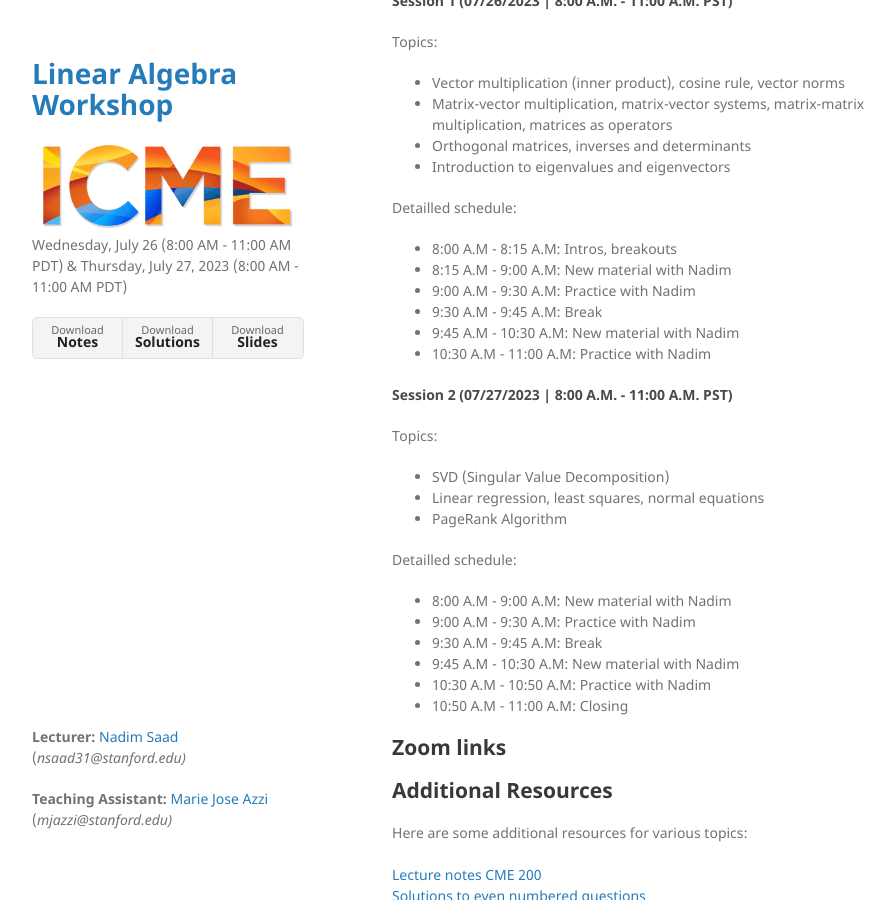
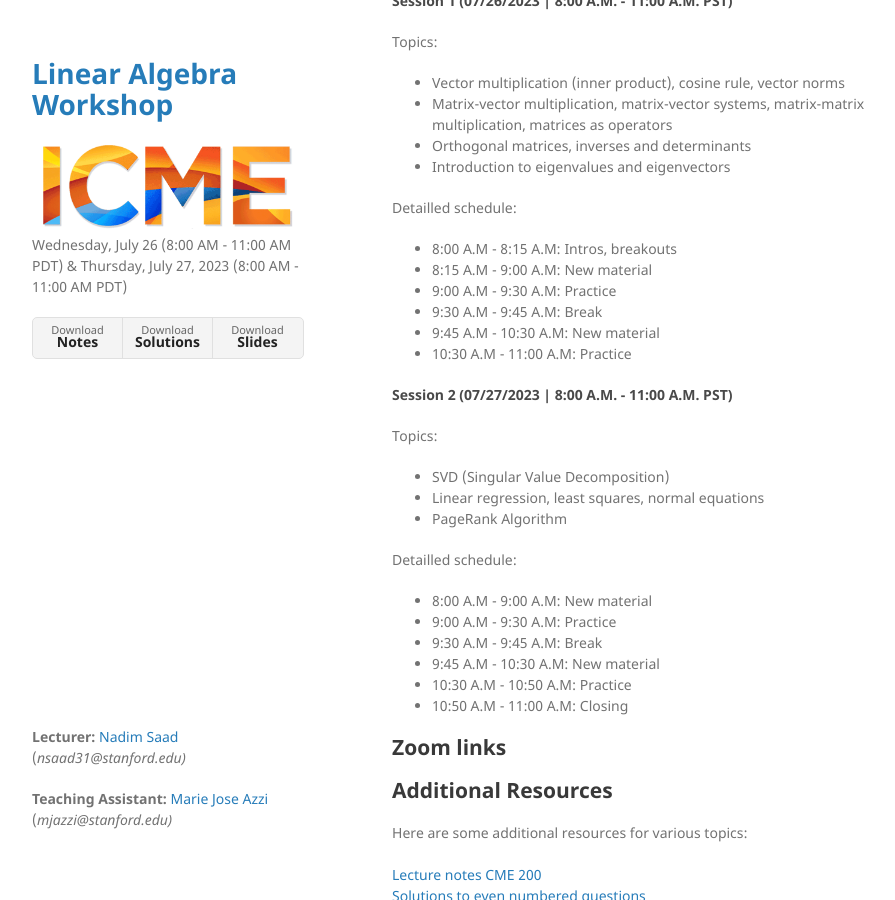
Before and after one commit to nsaad31/Linear_Algebra_ICME_Workshops_2023, a Jekyll site: the page built from index.md, in a window 1280 px wide and 900 px high, scrolled down 1532 px. Shown: the whole window, without its empty margins (178-1073 px from the left). Built offline with Jekyll 4.4.1, drawn with Linux system fonts in a browser that asks for light colours; our own code applies the rules of GitHub Pages for plain Markdown files.

Commit message:
Update index.md

```diff
--- a/index.md
+++ b/index.md
@@ -32,11 +32,11 @@ MJ is a 4th year Ph.D. candidate in Mechanical Engineering in the Farhat Researc
 
   Detailled schedule:
   - 8:00 A.M - 8:15 A.M: Intros, breakouts
-  - 8:15 A.M - 9:00 A.M: New material with Nadim
-  - 9:00 A.M - 9:30 A.M: Practice with Nadim
+  - 8:15 A.M - 9:00 A.M: New material
+  - 9:00 A.M - 9:30 A.M: Practice
   - 9:30 A.M - 9:45 A.M: Break
-  - 9:45 A.M - 10:30 A.M: New material with Nadim
-  - 10:30 A.M - 11:00 A.M: Practice with Nadim
+  - 9:45 A.M - 10:30 A.M: New material
+  - 10:30 A.M - 11:00 A.M: Practice
 
 #### Session 2 (07/27/2023 | 8:00 A.M. - 11:00 A.M. PST)
   Topics:
@@ -45,11 +45,11 @@ MJ is a 4th year Ph.D. candidate in Mechanical Engineering in the Farhat Researc
   - PageRank Algorithm
 
   Detailled schedule:
-  - 8:00 A.M - 9:00 A.M: New material with Nadim
-  - 9:00 A.M - 9:30 A.M: Practice with Nadim
+  - 8:00 A.M - 9:00 A.M: New material
+  - 9:00 A.M - 9:30 A.M: Practice
   - 9:30 A.M - 9:45 A.M: Break
-  - 9:45 A.M - 10:30 A.M: New material with Nadim
-  - 10:30 A.M - 10:50 A.M: Practice with Nadim
+  - 9:45 A.M - 10:30 A.M: New material
+  - 10:30 A.M - 10:50 A.M: Practice
   - 10:50 A.M - 11:00 A.M: Closing
 
 ## Zoom links
```
